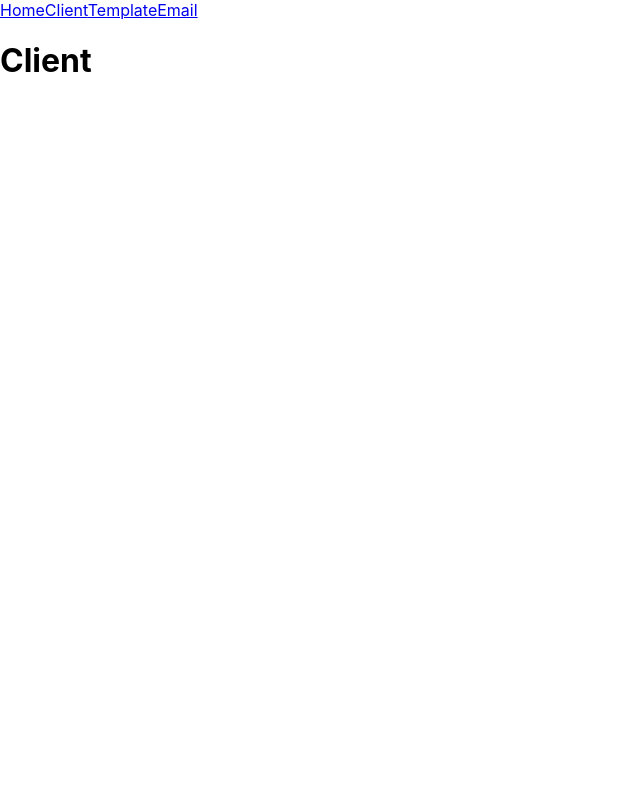
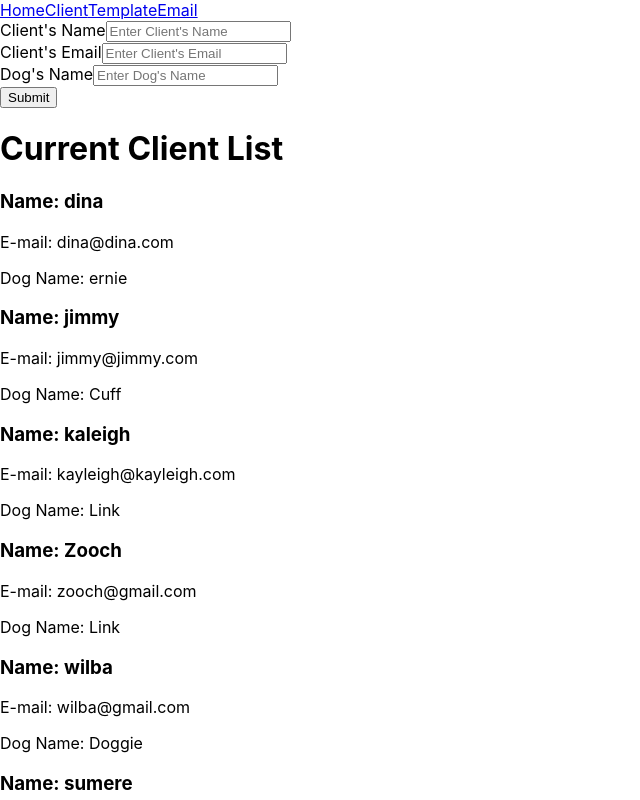
Before and after one commit to JSignature/phase2-project, a React (Create React App) app: page /client in a window 1280 px wide. Shown: the top 800 px of the page, without its empty margins (0-640 px from the left). Built offline with nearby package versions, Linux system fonts and the light colour scheme; data requests are answered from the project's data file.

Commit message:
Client Page Finished

```diff
--- /dev/null
+++ b/db.json
@@ -0,0 +1,52 @@
+{
+  "clients": [
+    {
+      "id": 1,
+      "clientEmail": "dina@dina.com",
+      "clientName": "dina",
+      "dogName": "ernie"
+    },
+    {
+      "clientName": "jimmy",
+      "clientEmail": "jimmy@jimmy.com",
+      "dogName": "Cuff",
+      "id": 2
+    },
+    {
+      "clientName": "kaleigh",
+      "clientEmail": "kayleigh@kayleigh.com",
+      "dogName": "Link",
+      "id": 3
+    },
+    {
+      "clientName": "Zooch",
+      "clientEmail": "zooch@gmail.com",
+      "dogName": "Link",
+      "id": 4
+    },
+    {
+      "clientName": "wilba",
+      "clientEmail": "wilba@gmail.com",
+      "dogName": "Doggie",
+      "id": 5
+    },
+    {
+      "clientName": "sumere",
+      "clientEmail": "sumere@gmail.com",
+      "dogName": "cat",
+      "id": 6
+    },
+    {
+      "clientName": "dennis",
+      "clientEmail": "sennis@gmai.o",
+      "dogName": "dog2",
+      "id": 7
+    },
+    {
+      "clientName": "tk",
+      "clientEmail": "tk@mgail.com",
+      "dogName": "Bella",
+      "id": 8
+    }
+  ]
+}
--- a/public/index.html
+++ b/public/index.html
@@ -9,7 +9,7 @@
       name="description"
       content="Web site created using create-react-app"
     />
-    <link rel="apple-touch-icon" href="%PUBLIC_URL%/logo192.png" />
+
     <!--
       manifest.json provides metadata used when your web app is installed on a
       user's mobile device or desktop. See https://developers.google.com/web/fundamentals/web-app-manifest/
--- a/src/Client.js
+++ b/src/Client.js
@@ -1,11 +1,74 @@
-import React from 'react'
+import { React, useState, useEffect } from 'react'
 import NavBar from './NavBar'
+import ClientList from './ClientList'
 
 const Client = () => {
+  const [clientName, setClientName] = useState('')
+  const [clientEmail, setClientEmail] = useState('')
+  const [dogName, setDogName] = useState('')
+  const [clients, setClients] = useState([])
+
+  useEffect(() => {
+    fetch('http://localhost:4000/clients')
+      .then(resp => resp.json())
+      .then(obj => setClients(obj))
+  }, [])
+
+  function handleNewClientSubmit(e) {
+    e.preventDefault()
+    const newClient = {
+      clientName,
+      clientEmail,
+      dogName,
+    }
+    fetch('http://localhost:4000/clients', {
+      method: 'POST',
+      headers: {
+        'Content-Type': 'application/json',
+      },
+      body: JSON.stringify(newClient),
+    })
+      .then(resp => resp.json())
+      .then(obj => setClients([...clients, obj]))
+  }
+
   return (
     <div>
       <NavBar />
-      <h1>Client</h1>
+      <form onSubmit={handleNewClientSubmit}>
+        <label htmlFor="clientName">Client's Name</label>
+        <input
+          type="text"
+          name="clientName"
+          placeholder="Enter Client's Name"
+          onChange={e => {
+            setClientName(e.target.value)
+          }}
+        />{' '}
+        <br />
+        <label htmlFor="clientEmail">Client's Email</label>
+        <input
+          type="email"
+          name="clientEmail"
+          placeholder="Enter Client's Email"
+          onChange={e => {
+            setClientEmail(e.target.value)
+          }}
+        />{' '}
+        <br />
+        <label htmlFor="dogName">Dog's Name</label>
+        <input
+          type="text"
+          name="dogName"
+          placeholder="Enter Dog's Name"
+          onChange={e => {
+            setDogName(e.target.value)
+          }}
+        />{' '}
+        <br />
+        <button type="submit">Submit</button>
+      </form>
+      <ClientList clients={clients} />
     </div>
   )
 }
--- /dev/null
+++ b/src/ClientList.jsx
@@ -0,0 +1,19 @@
+import { React, useState, useEffect } from 'react'
+
+const ClientList = ({ clients }) => {
+  return (
+    <div>
+      <h1>Current Client List</h1>
+
+      {clients.map(client => (
+        <div key={client.id}>
+          <h3> Name: {client.clientName}</h3>
+          <p> E-mail: {client.clientEmail} </p>
+          <p> Dog Name: {client.dogName}</p>
+        </div>
+      ))}
+    </div>
+  )
+}
+
+export default ClientList
```
